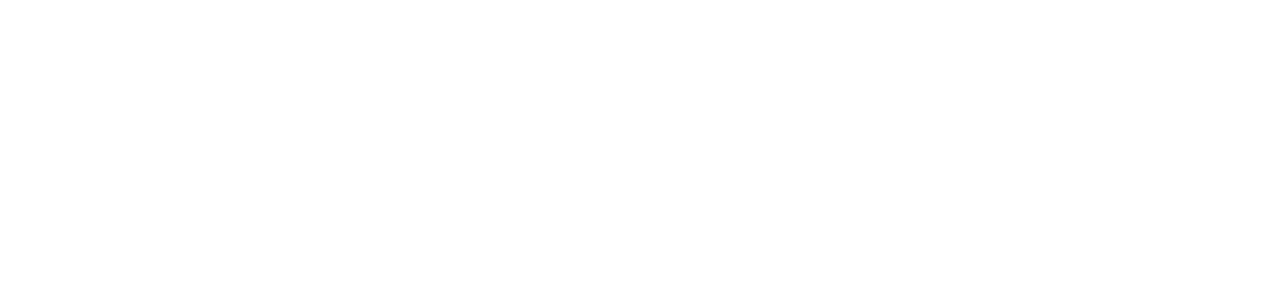
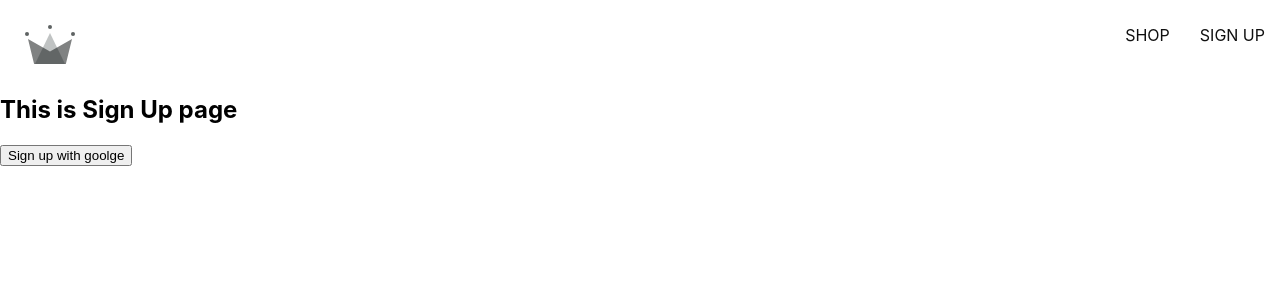
Before and after one commit to prncdev/e-commerce_web_application, a React (Create React App) app: page /sign-up in a window 1280 px wide. Before the commit this address had no page. Shown: the top 300 px of the page. Built offline with nearby package versions, Linux system fonts and the light colour scheme.

Commit message:
Mean while

```diff
--- a/src/App.js
+++ b/src/App.js
@@ -3,6 +3,7 @@ import { Routes, Route } from 'react-router-dom';
 import Home from './Routes/Home/Home.component';
 import Navigation from './Routes/Nav/Navigation.component';
 import Shop from './Routes/Shop/Shop.component';
+import SignUp from './Routes/SignUp/SignUp.component';
 
 class App extends Component {
   render() {
@@ -12,6 +13,7 @@ class App extends Component {
           <Route path='/' element={<Navigation />}>
             <Route index element={<Home />} />
             <Route path='shop' element={<Shop />} />
+            <Route path='sign-up' element={<SignUp />} />
           </Route>
         </Routes>
       </main>
--- a/src/Routes/Nav/Navigation.component.jsx
+++ b/src/Routes/Nav/Navigation.component.jsx
@@ -13,6 +13,7 @@ const Navigation = function () {
 
         <nav className='nav-links-container'>
           <Link className='nav-link' to='shop'>SHOP</Link>
+          <Link className='nav-link' to='sign-up'>SIGN UP</Link>
         </nav>
       </header>
       <Outlet />
--- a/src/Routes/Shop/Shop.component.jsx
+++ b/src/Routes/Shop/Shop.component.jsx
@@ -1,6 +1,8 @@
 const Shop = function () {
   return (
-    <h1>This is Shop page</h1>
+    <section>
+      <h1>This is Shop page</h1>
+    </section>
   );
 }
 
--- a/src/Routes/SignUp/SignUp.component.jsx
+++ b/src/Routes/SignUp/SignUp.component.jsx
@@ -1,6 +1,18 @@
+import { singUPWithGooglePopUp, getUserDocumentFromAuth } from "../../utils/DB/FireStore";
+
 function SignUp() {
+
+  // The function should be async/await because it will make a network request which takes some time to resolve.
+  const logGoogleUser = async function () {
+    const { user } = await singUPWithGooglePopUp();
+    getUserDocumentFromAuth(user);
+  }
+
   return (
-    <div>SignUp Page</div>
+    <section>
+      <h1>This is Sign Up page</h1>
+      <button onClick={logGoogleUser}>Sign up with goolge</button>
+    </section>
   )
 }
 
--- /dev/null
+++ b/src/utils/DB/FireStore.js
@@ -0,0 +1,51 @@
+// This is our pre-built backend.
+import { initializeApp } from "firebase/app";
+// TODO: Add SDKs for Firebase products that you want to use
+// https://firebase.google.com/docs/web/setup#available-libraries
+
+// To make available Oauth option into our application we have to use firebase's auth library.
+import {
+  getAuth,
+  signInWithRedirect,
+  signInWithPopup,
+  GoogleAuthProvider
+} from 'firebase/auth';
+
+// Database connection with firebase.
+import {
+  getFirestore,
+  doc,
+  getDoc,
+  setDoc
+} from 'firebase/firestore';
+
+
+
+// Your web app's Firebase configuration
+const firebaseConfig = {
+  apiKey: "AIzaSyCJJpF379AUn4ZA-JiByyVdf-wSEkH-kiw",
+  authDomain: "e-commerce-db-aaeac.firebaseapp.com",
+  projectId: "e-commerce-db-aaeac",
+  storageBucket: "e-commerce-db-aaeac.appspot.com",
+  messagingSenderId: "1030737491919",
+  appId: "1:1030737491919:web:90fac0ca4a8a1f553884ba"
+};
+
+const firebaseApp = initializeApp(firebaseConfig);
+
+const provider = new GoogleAuthProvider();
+provider.setCustomParameters({
+  prompt: 'select_account'
+});
+
+export const auth = getAuth();
+export const singUPWithGooglePopUp = function() {
+  return signInWithPopup(auth, provider);
+};
+
+export const db = getFirestore();
+
+export const getUserDocumentFromAuth = async function(userAuth) {
+  const userDocRef = doc(db, 'users', userAuth.uid);
+  console.log(userDocRef);
+}
```
